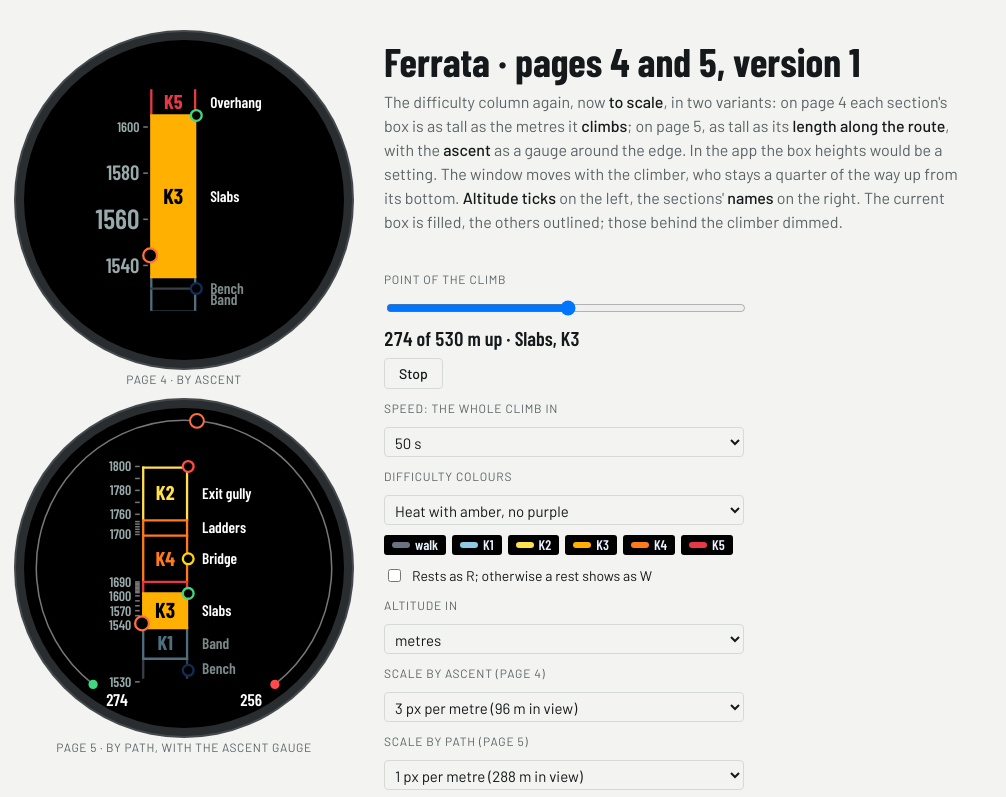
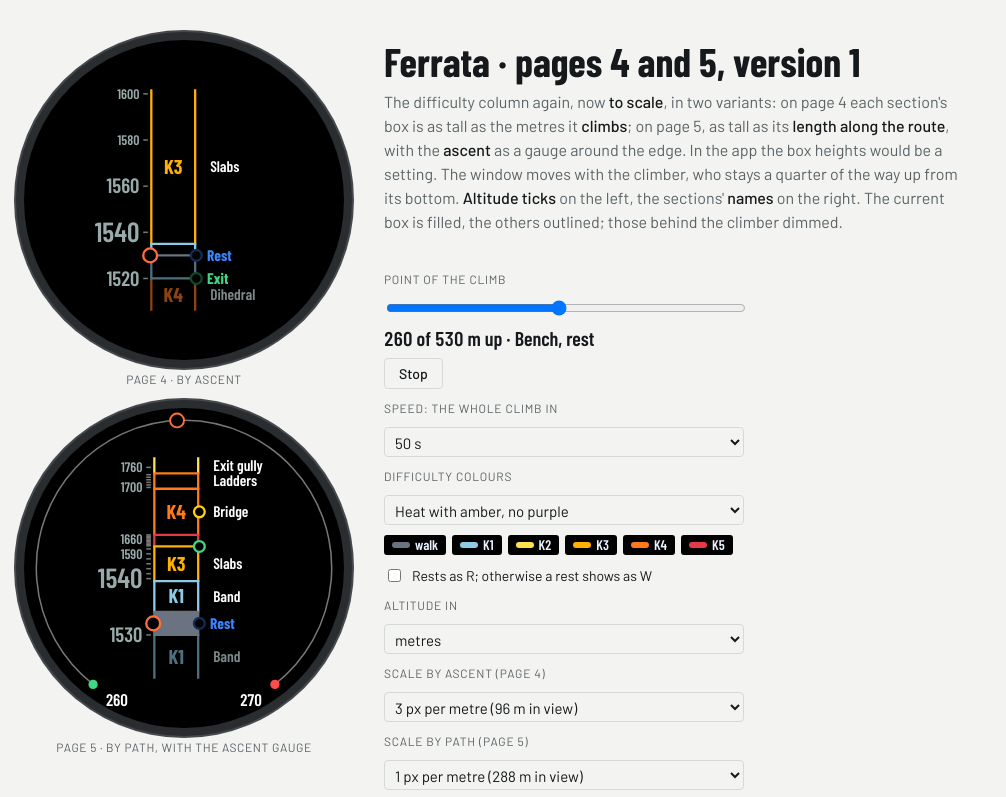
Before and after one commit to wkusnierczyk/garmin-ferrata-time, a plain HTML site: page design/demo/pages-4-5.html in a window 1280 px wide. Both pictures are taken after a click on the button "Play the climb". Shown: the top 797 px of the page, without its empty margins (0-1006 px from the left). Drawn offline with nearby package versions, Linux system fonts and the light colour scheme.

Commit message:
Pages 4 and 5: points of interest, page 5 settled, 3 px per metre
- `design/page-5.md`: page 5 settled with the owner, the path stack with the
  ascent gauge, at the mock's defaults.
- Page 5 enlarges the next altitude (200 %) and its neighbours (150 %) as page
  4 does; by path the next altitude is the first tick above the altitude now.
  Its tick labels make room for the larger label.
- Both pages draw the points of interest (`Widgets.stackPoints`): rings on the
  column's right edge, their names in range (one tick step before to half a
  step after), one ring per group that would touch, by precedence (danger,
  exit, rest, top) in range and by nearness out of it. Section names move
  right to clear them and give way to a point's name.
- Page 4 at 3 px per metre.
- The mock's playback stops for 3 s at each rest point (the mock only).

Co-Authored-By: Claude Opus 5.5 <noreply@anthropic.com>

```diff
--- a/design/demo/pages-4-5.html
+++ b/design/demo/pages-4-5.html
@@ -65,7 +65,7 @@ figcaption { font-size: 12px; color: var(--muted); letter-spacing: .05em; text-t
   <section>
     <div class="controls">
       <label for="pos">Point of the climb</label>
-      <input id="pos" type="range" min="0" max="1000" value="450">
+      <input id="pos" type="range" min="0" max="1000" step="any" value="450">
       <div class="readout" id="readout"></div>
       <button id="play" type="button">Play the climb</button>
       <label for="speed">Speed: the whole climb in</label>
@@ -82,9 +82,9 @@ figcaption { font-size: 12px; color: var(--muted); letter-spacing: .05em; text-t
       <select id="path-scale"><option value="0.75">0.75 px per metre (384 m of path in view)</option><option value="1" selected>1 px per metre (288 m in view)</option><option value="1.5">1.5 px per metre (192 m in view)</option></select>
       <label for="step4">Altitude ticks every (page 4)</label>
       <select id="step4"><option value="10">10 (m or ft)</option><option value="20" selected>20</option><option value="50">50</option><option value="100">100</option></select>
-      <label for="next-size">Next altitude above the climber (page 4)</label>
+      <label for="next-size">Next altitude above the climber (pages 4 and 5)</label>
       <select id="next-size"><option value="1">100 % (as the other labels)</option><option value="1.2">120 %</option><option value="1.5">150 %</option><option value="2" selected>200 %</option></select>
-      <label for="near-size">The altitudes just above and below it (page 4)</label>
+      <label for="near-size">The altitudes just above and below it (pages 4 and 5)</label>
       <select id="near-size"><option value="1">100 % (as the other labels)</option><option value="1.2">120 %</option><option value="1.5" selected>150 %</option><option value="2">200 %</option></select>
       <label for="ring-side">The climber's ring on the column's</label>
       <select id="ring-side"><option value="left" selected>left edge</option><option value="right">right edge</option></select>
@@ -116,9 +116,9 @@ figcaption { font-size: 12px; color: var(--muted); letter-spacing: .05em; text-t
       <li>By path, flat sections are real boxes, and walls are short. Altitude ticks sit where the route first reaches each altitude: they crowd on walls and spread on walks; a label is left out when it would touch the one below.</li>
       <li>The boxes meet with no gap. A border between two boxes is drawn in the colour of the one closer to the current box; next to the current box, in the current box's colour.</li>
       <li>The climber is the orange ring of the ascent widget on the column's edge, left by default or right (the menu chooses); no line across the column, which hid the letters. Optionally (off by default) a tick from the ring across the current box to the other edge: in the climber's orange, or black where the box is itself near that orange (K4 in the amber map); over or near the box's letters it stops short of them on both sides, passing under them.</li>
-      <li>The demo plays at a vertical pace: walks pass quickly, walls slowly, and each grade above walking 10 % slower than the one below. A flat section takes as long as 5 m of climbing.</li>
+      <li>The demo plays at a vertical pace: walks pass quickly, walls slowly, and each grade above walking 10 % slower than the one below. A flat section takes as long as 5 m of climbing, and the climber stops for 3 s at each rest point (the middle of the rest), at any speed.</li>
       <li>Ticks run only along the route, not below its start or above its top. Ticks and labels are in the altitude unit: every 10 m by default, or every 10 ft in feet, which is dense; the step menu changes it. Resolution to be discussed.</li>
-      <li>On page 4 the label just above the climber, the next altitude to reach, is larger than the others (100, 120, 150 or 200 % of their 18 px; the menu chooses, 200 % by default), and always shown; the labels just above and below it are larger too (150 % by default); the other labels make room around them.</li>
+      <li>On pages 4 and 5 the label of the next altitude to reach (on page 5 the first tick above the altitude now, which may sit further along the route than the climber), is larger than the others (100, 120, 150 or 200 % of their 18 px; the menu chooses, 200 % by default), and always shown; the labels just above and below it are larger too (150 % by default); the other labels make room around them.</li>
       <li>The points of interest (on by default) as rings on the column's edge, as the climber's ring is, on the edge opposite it (the right, with the climber on the left), at their place on the column; in the colours of the other pages: four kinds, rests blue at the middle of the rest, exits green, dangers yellow, and the route's top red; dimmed once passed. The names move right a little to clear them. A point's name (on by default) beside its ring, in its colour, from one tick step before the climber reaches it to half a step after leaving it (page 4 at 20 m ticks: from 20 m below to 10 m above, by height; page 5: the same in metres of path): the kind of point, "Rest", "Exit", "Danger" or "Top" (a rest's section keeps its own name, such as Bench, as the white name). Points whose rings would touch show one ring and one name: of those in the climber's range, the first of danger, exit, rest, top; with none in range, the nearest to the climber. A section name a point's name would touch gives way.</li>
       <li>Not yet: a title above the stack, or the current difficulty and altitude below it, as in the sketch.</li>
     </ul>
@@ -642,15 +642,16 @@ function stack(st, opt, by, ST_LEFT = 164, nameR = 200) {
   // it would touch the one below.
   const vLo = Math.max(0, here - (ST_BOTTOM - cy) / scale), vHi = Math.min(up ? TU : TD, here + (cy - ST_TOP) / scale);
   const lo = fromU(up ? vLo : heightAt(vLo)), hi = fromU(up ? vHi : heightAt(vHi));
-  // On page 4 the label just above the climber, the next altitude to reach, is larger (opt.nextSize
-  // times the others); it is always shown, and the others are left out around it.
-  const ticks = [], now = fromU(here);
+  // The label of the next altitude to reach is larger (opt.nextSize times the others); it is always
+  // shown, and the others are left out around it. By path it is the first tick above the altitude now,
+  // which may sit further along the route than the climber's line.
+  const ticks = [], now = fromU(st.u);
   for (let v = Math.ceil(lo / opt.step) * opt.step; v <= hi; v += opt.step) {
     const y = Y(up ? toU(v) : firstAt(toU(v)));
     s += `<line x1="${ST_LEFT - 9}" y1="${y.toFixed(1)}" x2="${ST_LEFT - 3}" y2="${y.toFixed(1)}" stroke="#777" stroke-width="2"/>`;
     ticks.push({ v, y, fs: 18 });
   }
-  const next = up ? ticks.findIndex(t => t.v > now) : -1;
+  const next = ticks.findIndex(t => t.v > now);
   // Its neighbours above and below are larger too (opt.nearSize).
   if (next >= 0) {
     ticks[next].fs = 18 * opt.nextSize;
@@ -696,7 +697,7 @@ function ascentGauge(st, opt) {
 // with the ascent as a gauge around the edge; names stop inside the gauge.
 const P5_NAMES = 80;
 function page5(st, opt) {
-  const labels = textWidth(String(Math.round(opt.feet ? (START_ALT + TU) * 3.28084 : START_ALT + TU)), 18) + 14;
+  const labels = textWidth(String(Math.round(opt.feet ? (START_ALT + TU) * 3.28084 : START_ALT + TU)), 18 * opt.nextSize) + 14;
   const left = 208 - (labels + ST_W + 12 + P5_NAMES) / 2 + labels;
   return ascentGauge(st, opt) + stack(st, opt, "path", left, AG_R - 14);
 }
@@ -739,10 +740,28 @@ function show() {
 }
 pos.addEventListener("input", show);
 let timer = null;
+const REST_STOP = 3000, REST_AT = [];
+for (let i = 0; i < N; i++) if (GRADE[i] < 0) REST_AT.push((D[i] + D[i + 1]) / 2);
+let restUntil = 0;
 play.addEventListener("click", () => {
   if (timer) { clearInterval(timer); timer = null; play.textContent = "Play the climb"; return; }
   play.textContent = "Stop";
-  timer = setInterval(() => { pos.value = (+pos.value + 4 * +speed.value) % 1001; show(); }, 50);
+  timer = setInterval(() => {
+    // The climber stops for 3 s at each rest point (a rest's middle), whatever the speed.
+    if (Date.now() < restUntil) return;
+    const f0 = +pos.value, before = state(demoMinute(f0 / 1000)).d;
+    let f1 = (f0 + 4 * +speed.value) % 1001;
+    const rest = REST_AT.find(d => before < d && d <= state(demoMinute(f1 / 1000)).d);
+    if (rest !== undefined) {
+      // Stop on the rest point itself: the slider fraction that reaches it, by bisection.
+      let lo = f0, hi = f1;
+      for (let k = 0; k < 30; k++) { const m = (lo + hi) / 2; if (state(demoMinute(m / 1000)).d < rest) lo = m; else hi = m; }
+      f1 = hi;
+      restUntil = Date.now() + REST_STOP;
+    }
+    pos.value = f1;
+    show();
+  }, 50);
 });
 show();
 
```
Also changed, not shown: 6 other files.
